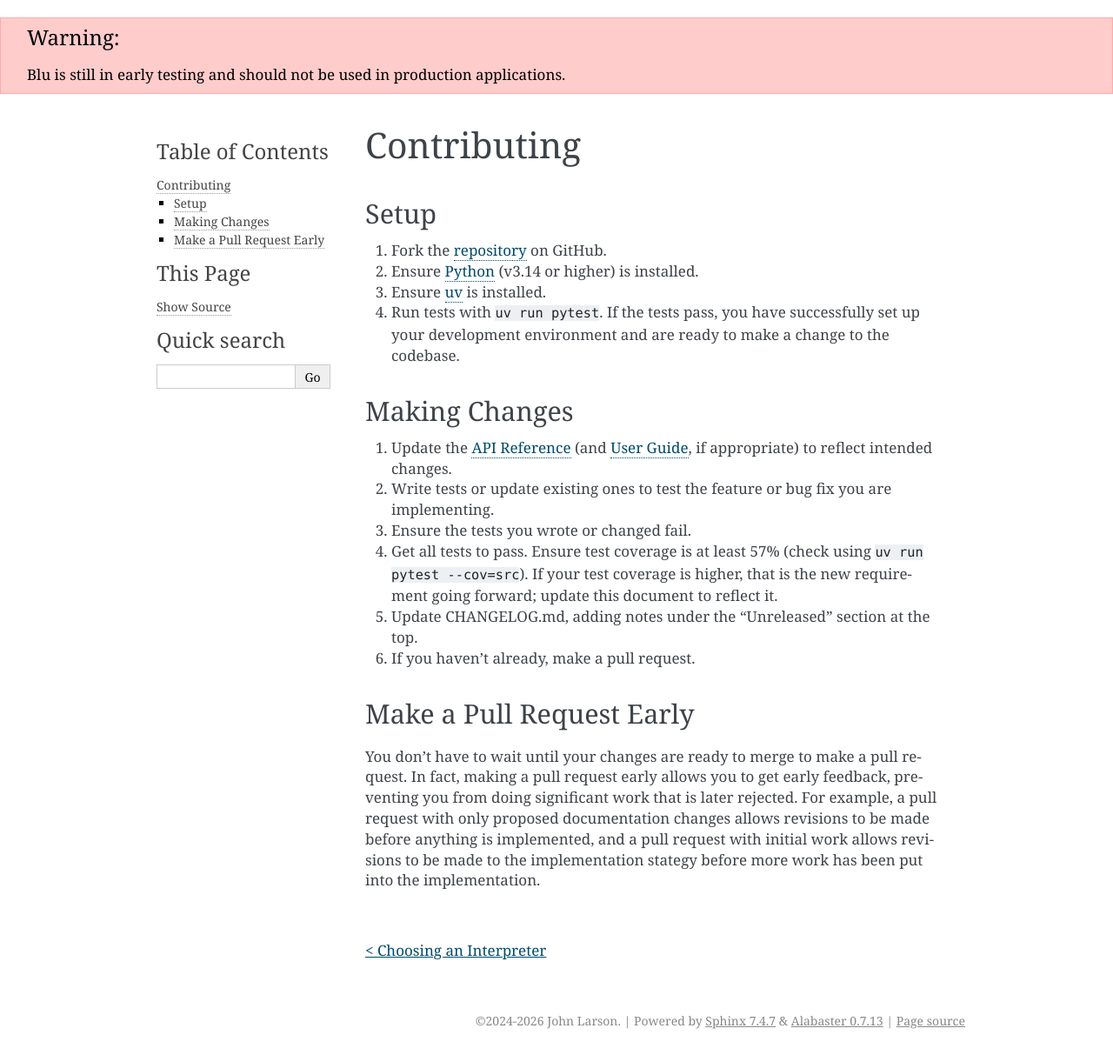
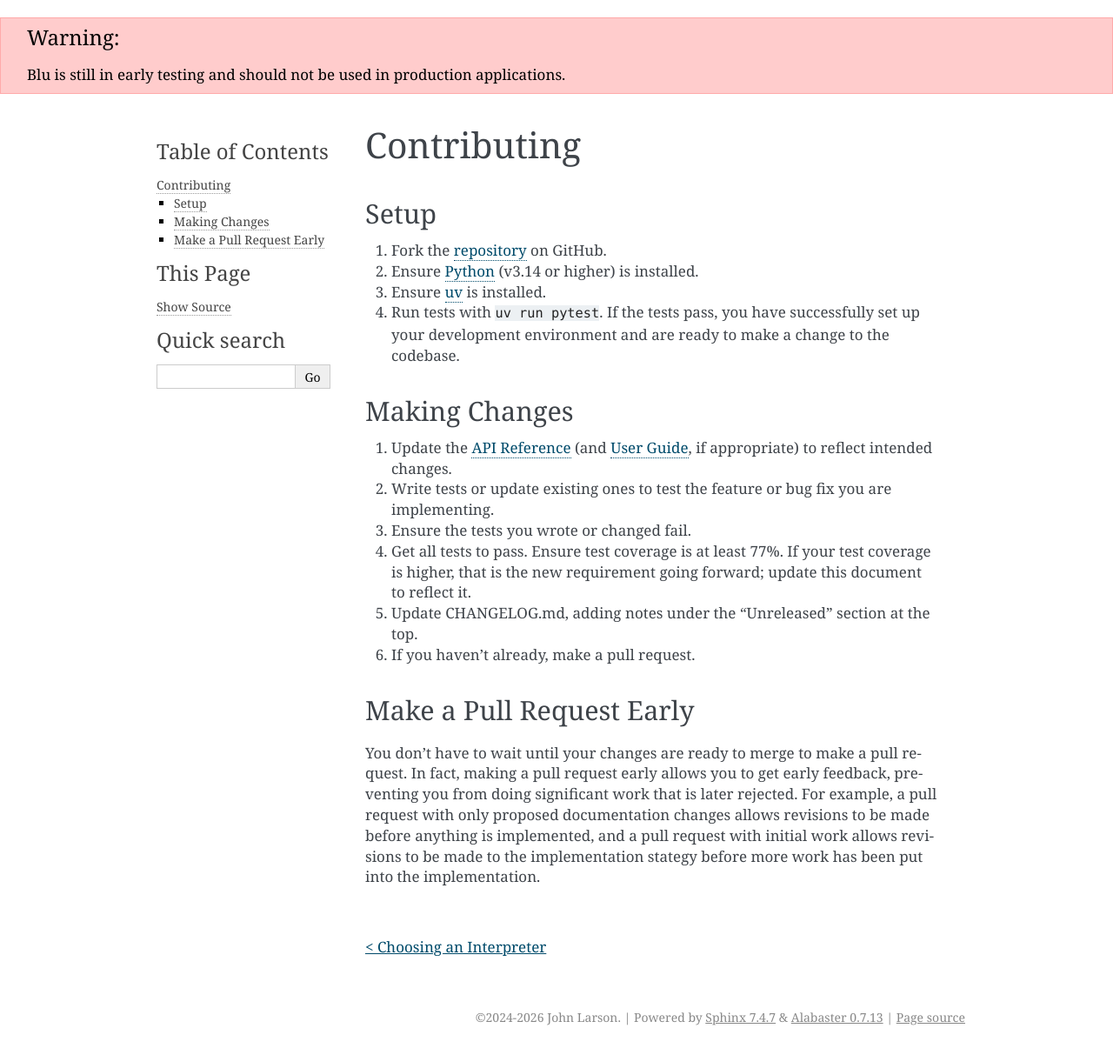
Before and after one commit to johnlarson/blu, a Sphinx documentation site: the page built from docs/contributing.rst, in a window 1280 px wide. Shown: the whole page at 87% size. Built offline with Sphinx 7.4.7, drawn with Linux system fonts in a browser that asks for light colours.

Commit message:
configure pytest to use coverage by default, and omit mPickle source from coverage

```diff
--- a/docs/contributing.rst
+++ b/docs/contributing.rst
@@ -22,7 +22,7 @@
 
 3. Ensure the tests you wrote or changed fail.
 
-4. Get all tests to pass. Ensure test coverage is at least 57% (check using ``uv run pytest --cov=src``). If your test coverage is higher, that is the new requirement going forward; update this document to reflect it.
+4. Get all tests to pass. Ensure test coverage is at least 77%. If your test coverage is higher, that is the new requirement going forward; update this document to reflect it.
 
 5. Update CHANGELOG.md, adding notes under the "Unreleased" section at the top.
 
--- a/pyproject.toml
+++ b/pyproject.toml
@@ -28,6 +28,10 @@
 
 [tool.pytest.ini_options]
 asyncio_mode = "auto"
+addopts = "--cov=src"
+
+[tool.coverage.run]
+omit = ["src/blu/_mPickle/*"]
 
 [build-system]
 requires = ["hatchling"]
```
